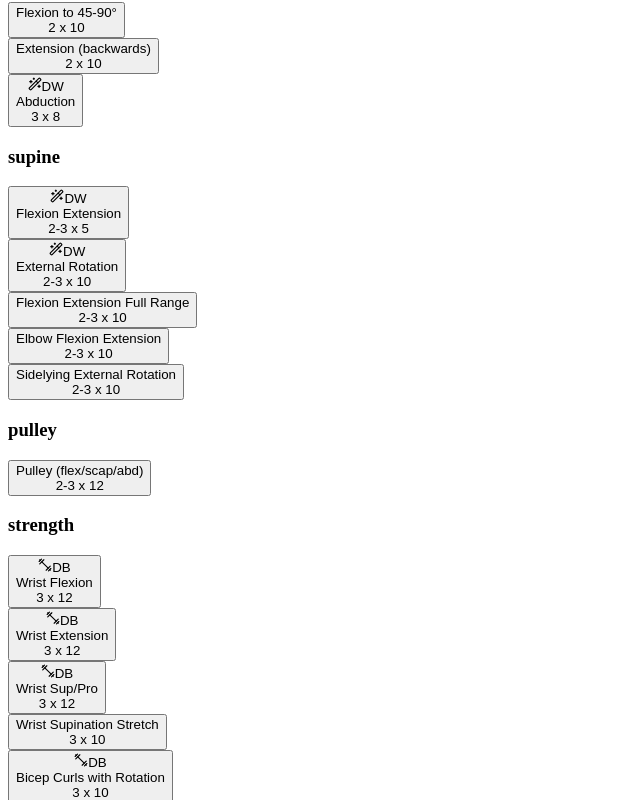
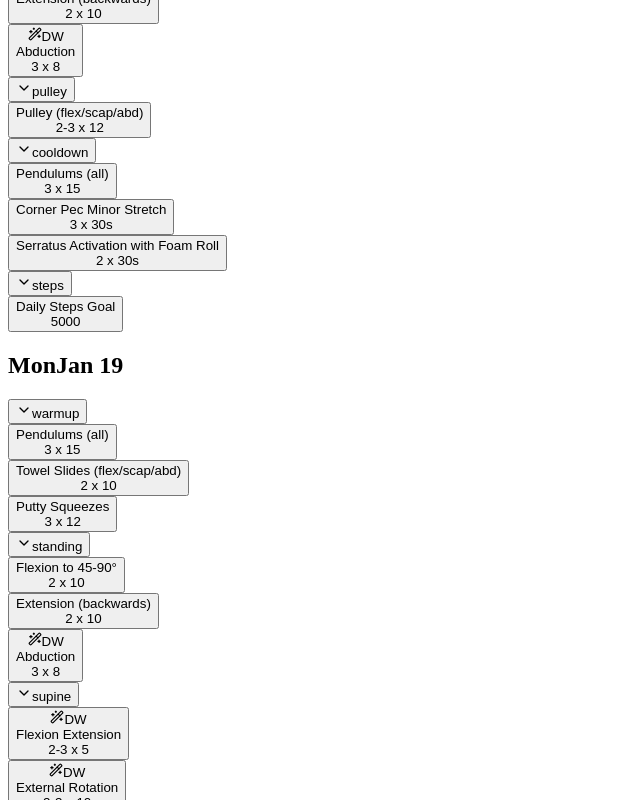
Before and after one commit to ungoldman/pt-tracker, a React (Vite) app: page / in a window 1280 px wide. Shown: the part 460-1260 px from the top of the page, without its empty margins (0-640 px from the left). Built offline with nearby package versions, Linux system fonts and the light colour scheme; the HTML template or start-up script is replaced by a standard one.

Commit message:
updates 2026 week 4

```diff
--- a/src/App.jsx
+++ b/src/App.jsx
@@ -15,8 +15,11 @@ import {
   FileText,
   Timer,
   Link,
+  ChevronDown,
 } from 'lucide-react';
 import { exercises, quotes } from './data';
+
+const days = ['Sun', 'Mon', 'Tue', 'Wed', 'Thu', 'Fri', 'Sat'];
 
 const Confetti = ({ onComplete }) => {
   useEffect(() => {
@@ -60,9 +63,34 @@ const Confetti = ({ onComplete }) => {
   );
 };
 
+const Footer = ({ darkMode }) => {
+  return (
+    <footer
+      className={`w-full border-t mt-6 ${darkMode ? 'border-gray-700 bg-gray-900' : 'border-gray-200 bg-gray-50'}`}
+    >
+      <div className="px-6 py-4">
+        <h3
+          className={`text-xs font-semibold mb-3 flex items-center gap-2 ${darkMode ? 'text-gray-400' : 'text-gray-600'}`}
+        >
+          <Link size={14} className={darkMode ? 'text-gray-500' : 'text-gray-400'} />
+          Helpful Links
+        </h3>
+        <a
+          href="https://www.youtube.com/watch?v=_wi7j1_-O3Q"
+          target="_blank"
+          rel="noopener noreferrer"
+          className={`text-sm transition-colors hover:underline ${
+            darkMode ? 'text-gray-500 hover:text-gray-300' : 'text-gray-600 hover:text-gray-800'
+          }`}
+        >
+          🕐 10s interval timer
+        </a>
+      </div>
+    </footer>
+  );
+};
+
 const App = () => {
-  const days = ['Mon', 'Tue', 'Wed', 'Thu', 'Fri', 'Sat', 'Sun'];
-
   // Initialize dark mode synchronously to prevent flash
   const [darkMode, setDarkMode] = useState(() => {
     if (typeof window !== 'undefined') {
@@ -93,6 +121,10 @@ const App = () => {
   const [selectedDay, setSelectedDay] = useState(todayLabel);
   const [syncMessage, setSyncMessage] = useState('');
   const [expandedNotes, setExpandedNotes] = useState(new Set());
+  const [collapsedCategories, setCollapsedCategories] = useState(() => {
+    const saved = localStorage.getItem('ptTrackerCollapsedCategories');
+    return saved ? JSON.parse(saved) : {};
+  });
 
   useEffect(() => {
     localStorage.setItem('ptTrackerCompleted', JSON.stringify(completed));
@@ -109,6 +141,10 @@ const App = () => {
   useEffect(() => {
     localStorage.setItem('ptTrackerViewMode', JSON.stringify(viewMode));
   }, [viewMode]);
+
+  useEffect(() => {
+    localStorage.setItem('ptTrackerCollapsedCategories', JSON.stringify(collapsedCategories));
+  }, [collapsedCategories]);
 
   useEffect(() => {
     // More interesting gradient backgrounds
@@ -214,6 +250,27 @@ const App = () => {
       next.delete(key);
       return next;
     });
+  };
+
+  const toggleCategoryCollapse = (day, category) => {
+    const key = `${day}-${category}`;
+    setCollapsedCategories((prev) => ({
+      ...prev,
+      [key]: !prev[key],
+    }));
+  };
+
+  const isCategoryCollapsed = (day, category) => {
+    const key = `${day}-${category}`;
+    return collapsedCategories[key] || false;
+  };
+
+  const getCategoryStats = (day, category, exercises) => {
+    const total = exercises.length;
+    const completedCount = exercises.reduce((acc, _, exIndex) => {
+      return acc + (isCompleted(day, category, exIndex) ? 1 : 0);
+    }, 0);
+    return { completedCount, total };
   };
 
   const discardNote = (key) => {
@@ -411,15 +468,35 @@ const App = () => {
         )}
 
         <div className="space-y-4">
-          {dayExercises.map(({ category, exercises: exList }) => (
+          {dayExercises.map(({ category, exercises: exList }) => {
+            const isCollapsed = isCategoryCollapsed(day, category);
+            const stats = getCategoryStats(day, category, exList);
+            return (
               <div key={category}>
-              <h3
-                className={`font-semibold text-xs uppercase tracking-wide mb-2 ${
-                  darkMode ? 'text-blue-400' : 'text-blue-600'
+                <button
+                  onClick={() => toggleCategoryCollapse(day, category)}
+                  className={`w-full flex items-center gap-2 font-semibold text-xs uppercase tracking-wide mb-2 px-2 py-1 rounded transition-colors ${
+                    darkMode
+                      ? 'text-blue-400 hover:bg-gray-700/50'
+                      : 'text-blue-600 hover:bg-blue-50'
                   }`}
                 >
+                  <ChevronDown
+                    size={16}
+                    className={`flex-shrink-0 transition-transform ${isCollapsed ? '-rotate-90' : ''}`}
+                  />
                   {category}
-              </h3>
+                  {isCollapsed && (
+                    <span
+                      className={`ml-auto text-xs font-normal ${
+                        darkMode ? 'text-gray-400' : 'text-gray-500'
+                      }`}
+                    >
+                      {stats.completedCount}/{stats.total}
+                    </span>
+                  )}
+                </button>
+                {!isCollapsed && (
                   <div className="space-y-2">
                     {exList.map((ex, exIndex) => {
                       const exerciseKey = `${day}-${category}-${exIndex}`;
@@ -525,7 +602,10 @@ const App = () => {
                                 >
                                   {!hasNote && ' + note'}
                                   {hasNote && (
-                                <BellRing size={12} className="text-orange-400 fill-amber-300" />
+                                    <BellRing
+                                      size={12}
+                                      className="text-orange-400 fill-amber-300"
+                                    />
                                   )}
                                 </button>
                               ) : (
@@ -594,7 +674,9 @@ const App = () => {
                                         : 'bg-white text-gray-800 border border-gray-200 focus:ring-blue-400'
                                     }`}
                                     rows={
-                                  noteText ? Math.max(2, Math.ceil(noteText.split('\n').length)) : 2
+                                      noteText
+                                        ? Math.max(2, Math.ceil(noteText.split('\n').length))
+                                        : 2
                                     }
                                     placeholder="Add a quick note for this exercise"
                                   />
@@ -609,8 +691,10 @@ const App = () => {
                       );
                     })}
                   </div>
+                )}
               </div>
-          ))}
+            );
+          })}
         </div>
       </div>
     );
@@ -822,29 +906,7 @@ const App = () => {
         )}
       </div>
 
-      {/* Footer - Helpful Links */}
-      <footer
-        className={`w-full border-t mt-8 ${darkMode ? 'border-gray-700 bg-gray-900' : 'border-gray-200 bg-gray-50'}`}
-      >
-        <div className="px-6 py-4">
-          <h3
-            className={`text-xs font-semibold mb-3 flex items-center gap-2 ${darkMode ? 'text-gray-400' : 'text-gray-600'}`}
-          >
-            <Link size={14} className={darkMode ? 'text-gray-500' : 'text-gray-400'} />
-            Helpful Links
-          </h3>
-          <a
-            href="https://www.youtube.com/watch?v=_wi7j1_-O3Q"
-            target="_blank"
-            rel="noopener noreferrer"
-            className={`text-sm transition-colors hover:underline ${
-              darkMode ? 'text-gray-500 hover:text-gray-300' : 'text-gray-600 hover:text-gray-800'
-            }`}
-          >
-            🕐 10s interval timer
-          </a>
-        </div>
-      </footer>
+      <Footer darkMode={darkMode} />
     </div>
   );
 };
--- a/src/data.js
+++ b/src/data.js
@@ -8,7 +8,7 @@ export const exercises = {
     ],
   },
   standing: {
-    days: ['Mon', 'Tue', 'Wed', 'Thu', 'Fri', 'Sat'],
+    days: ['Mon', 'Tue', 'Wed', 'Thu', 'Fri', 'Sat', 'Sun'],
     exercises: [
       { name: 'Flexion to 45-90°', sets: 2, reps: 10 },
       { name: 'Extension (backwards)', sets: 2, reps: 10 },
@@ -30,30 +30,34 @@ export const exercises = {
     exercises: [{ name: 'Pulley (flex/scap/abd)', sets: '2-3', reps: 12 }],
   },
   strength: {
-    days: ['Mon', 'Wed', 'Fri'],
+    days: ['Mon', 'Thu'],
     exercises: [
       { name: 'Wrist Flexion with Dumbbell', sets: 3, reps: 12 },
       { name: 'Wrist Extension with Dumbbell', sets: 3, reps: 12 },
       { name: 'Wrist Sup/Pro with Dumbbell', sets: 3, reps: 12 },
-      { name: 'Wrist Supination Stretch', sets: 3, reps: 10 },
-      { name: 'Bicep Curls with Rotation with Dumbbell', sets: 3, reps: 10 },
+      { name: 'Bicep Curls with Dumbbell', sets: 3, reps: 10 },
+      { name: 'Hammer Curls with Dumbbell', sets: 3, reps: 10 },
       { name: 'Bent Over Triceps Extension with Dumbbell', sets: 3, reps: 8 },
       { name: 'Supine Serratus Punches with Dumbbell', sets: 2, reps: 10 },
       { name: 'Supine Horizontal Abd/Add with Dumbbell', sets: 3, reps: 8 },
       { name: 'Seated Horizontal Abduction with Dumbbell', sets: 2, reps: 10 },
+      { name: 'Bench Press with Dumbbell', sets: 3, reps: 10 },
+      { name: 'Bent Over Row with Dumbbell', sets: 3, reps: 10 },
     ],
   },
   resistance: {
-    days: ['Mon', 'Wed', 'Fri'],
+    days: ['Mon', 'Thu'],
     exercises: [
       { name: 'Shoulder Row with Resistance', sets: 3, reps: 12 },
       { name: 'Shoulder Extension with Resistance', sets: 3, reps: 10 },
       { name: 'Shoulder Flexion with Resistance', sets: 2, reps: 10 },
       { name: 'Tricep Extensions with Resistance', sets: 3, reps: 12 },
+      { name: 'Internal Rotation Reactive Isometrics with Resistance', sets: 3, reps: 12 },
+      { name: 'External Rotation Reactive Isometrics with Resistance', sets: 3, reps: 12 },
     ],
   },
   isometric: {
-    days: ['Tue', 'Thu', 'Sat'],
+    days: ['Tue', 'Fri'],
     exercises: [
       { name: 'Isometric Shoulder Flexion', sets: 10, hold: '10s' },
       { name: 'Isometric Internal Rotation', sets: 10, hold: '10s' },
@@ -76,6 +80,7 @@ export const exercises = {
     exercises: [
       { name: 'Pendulums (all)', sets: 3, reps: 15 },
       { name: 'Corner Pec Minor Stretch', sets: 3, hold: '30s' },
+      { name: 'Serratus Activation with Foam Roll', sets: 2, hold: '30s' },
     ],
   },
   steps: {
```
Lines whose indentation alone changed are shown as unchanged.
